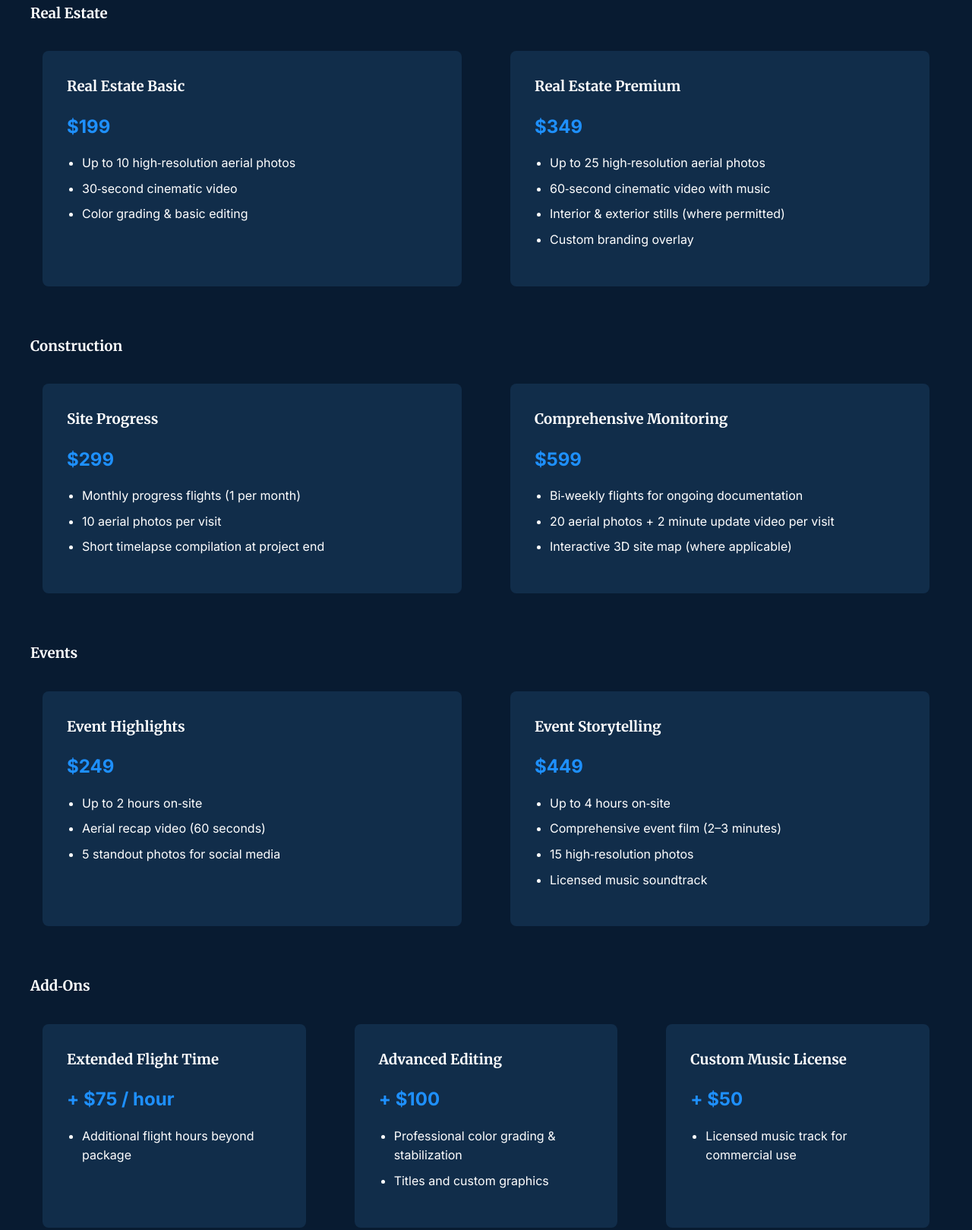
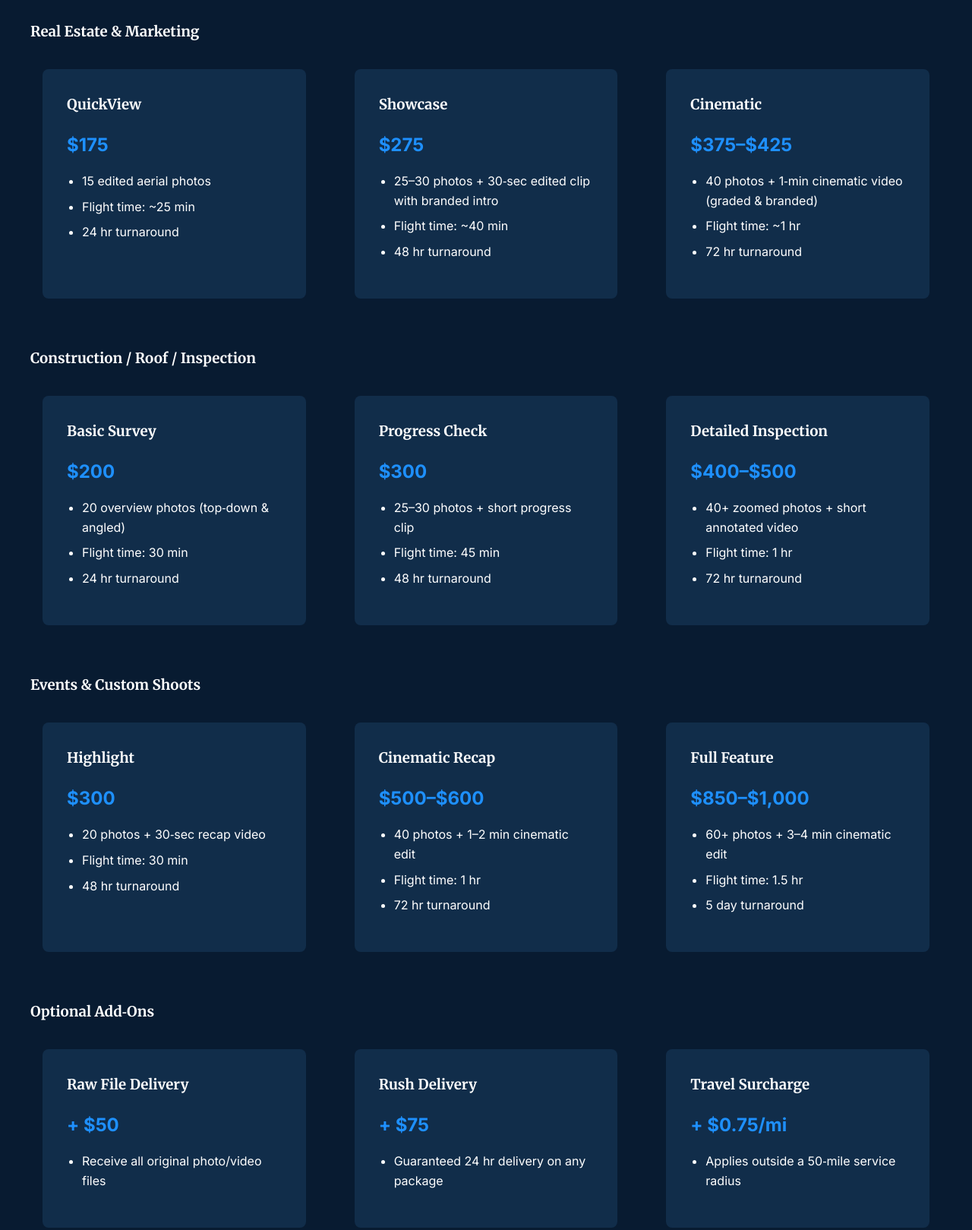
Before and after one commit to whitelinedroneco/whitelinedroneco-site, a plain HTML site: page services.html in a window 1280 px wide. Shown: the part 350-1969 px from the top of the page at 76% size. Drawn offline with Linux system fonts and the light colour scheme.

Commit message:
Add files via upload

```diff
--- a/assets/css/styles.css
+++ b/assets/css/styles.css
@@ -48,8 +48,10 @@ header {
   margin: 0 auto;
 }
 
+/* Increase the size of the logo in the navigation bar. A taller logo
+   helps it stand out without overwhelming the nav. */
 .logo img {
-  height: 48px;
+  height: 72px;
 }
 
 nav {
--- a/services.html
+++ b/services.html
@@ -32,103 +32,127 @@
         <h2 class="section-title">Our Packages</h2>
         <p style="text-align:center; max-width:800px; margin:0 auto 3rem auto;">We offer flexible packages to fit the needs of real estate agents, builders, and event planners. Each listing below includes example pricing and deliverables—contact us for a custom quote tailored to your project.</p>
 
-        <h3 style="font-family:'Merriweather', serif;">Real Estate</h3>
+        <h3 style="font-family:'Merriweather', serif;">Real Estate &amp; Marketing</h3>
         <div class="services-grid">
           <div class="card">
-            <h3>Real Estate Basic</h3>
-            <p class="price">$199</p>
+            <h3>QuickView</h3>
+            <p class="price">$175</p>
             <ul>
-              <li>Up to 10 high‑resolution aerial photos</li>
-              <li>30‑second cinematic video</li>
-              <li>Color grading &amp; basic editing</li>
+              <li>15 edited aerial photos</li>
+              <li>Flight time: ~25&nbsp;min</li>
+              <li>24&nbsp;hr turnaround</li>
             </ul>
           </div>
           <div class="card">
-            <h3>Real Estate Premium</h3>
-            <p class="price">$349</p>
+            <h3>Showcase</h3>
+            <p class="price">$275</p>
             <ul>
-              <li>Up to 25 high‑resolution aerial photos</li>
-              <li>60‑second cinematic video with music</li>
-              <li>Interior &amp; exterior stills (where permitted)</li>
-              <li>Custom branding overlay</li>
+              <li>25–30 photos + 30‑sec edited clip with branded intro</li>
+              <li>Flight time: ~40&nbsp;min</li>
+              <li>48&nbsp;hr turnaround</li>
+            </ul>
+          </div>
+          <div class="card">
+            <h3>Cinematic</h3>
+            <p class="price">$375–$425</p>
+            <ul>
+              <li>40 photos + 1‑min cinematic video (graded &amp; branded)</li>
+              <li>Flight time: ~1&nbsp;hr</li>
+              <li>72&nbsp;hr turnaround</li>
             </ul>
           </div>
         </div>
 
-        <h3 style="font-family:'Merriweather', serif; margin-top:3rem;">Construction</h3>
+        <h3 style="font-family:'Merriweather', serif; margin-top:3rem;">Construction / Roof / Inspection</h3>
         <div class="services-grid">
           <div class="card">
-            <h3>Site Progress</h3>
-            <p class="price">$299</p>
+            <h3>Basic Survey</h3>
+            <p class="price">$200</p>
             <ul>
-              <li>Monthly progress flights (1 per month)</li>
-              <li>10 aerial photos per visit</li>
-              <li>Short timelapse compilation at project end</li>
+              <li>20 overview photos (top‑down &amp; angled)</li>
+              <li>Flight time: 30&nbsp;min</li>
+              <li>24&nbsp;hr turnaround</li>
             </ul>
           </div>
           <div class="card">
-            <h3>Comprehensive Monitoring</h3>
-            <p class="price">$599</p>
+            <h3>Progress Check</h3>
+            <p class="price">$300</p>
             <ul>
-              <li>Bi‑weekly flights for ongoing documentation</li>
-              <li>20 aerial photos + 2 minute update video per visit</li>
-              <li>Interactive 3D site map (where applicable)</li>
+              <li>25–30 photos + short progress clip</li>
+              <li>Flight time: 45&nbsp;min</li>
+              <li>48&nbsp;hr turnaround</li>
+            </ul>
+          </div>
+          <div class="card">
+            <h3>Detailed Inspection</h3>
+            <p class="price">$400–$500</p>
+            <ul>
+              <li>40+ zoomed photos + short annotated video</li>
+              <li>Flight time: 1&nbsp;hr</li>
+              <li>72&nbsp;hr turnaround</li>
             </ul>
           </div>
         </div>
 
-        <h3 style="font-family:'Merriweather', serif; margin-top:3rem;">Events</h3>
+        <h3 style="font-family:'Merriweather', serif; margin-top:3rem;">Events &amp; Custom Shoots</h3>
         <div class="services-grid">
           <div class="card">
-            <h3>Event Highlights</h3>
-            <p class="price">$249</p>
+            <h3>Highlight</h3>
+            <p class="price">$300</p>
             <ul>
-              <li>Up to 2 hours on‑site</li>
-              <li>Aerial recap video (60 seconds)</li>
-              <li>5 standout photos for social media</li>
+              <li>20 photos + 30‑sec recap video</li>
+              <li>Flight time: 30&nbsp;min</li>
+              <li>48&nbsp;hr turnaround</li>
             </ul>
           </div>
           <div class="card">
-            <h3>Event Storytelling</h3>
-            <p class="price">$449</p>
+            <h3>Cinematic Recap</h3>
+            <p class="price">$500–$600</p>
             <ul>
-              <li>Up to 4 hours on‑site</li>
-              <li>Comprehensive event film (2–3 minutes)</li>
-              <li>15 high‑resolution photos</li>
-              <li>Licensed music soundtrack</li>
+              <li>40 photos + 1–2&nbsp;min cinematic edit</li>
+              <li>Flight time: 1&nbsp;hr</li>
+              <li>72&nbsp;hr turnaround</li>
+            </ul>
+          </div>
+          <div class="card">
+            <h3>Full Feature</h3>
+            <p class="price">$850–$1,000</p>
+            <ul>
+              <li>60+ photos + 3–4&nbsp;min cinematic edit</li>
+              <li>Flight time: 1.5&nbsp;hr</li>
+              <li>5&nbsp;day turnaround</li>
             </ul>
           </div>
         </div>
 
-        <h3 style="font-family:'Merriweather', serif; margin-top:3rem;">Add‑Ons</h3>
+        <h3 style="font-family:'Merriweather', serif; margin-top:3rem;">Optional Add‑Ons</h3>
         <div class="services-grid">
           <div class="card">
-            <h3>Extended Flight Time</h3>
-            <p class="price">+ $75 / hour</p>
+            <h3>Raw File Delivery</h3>
+            <p class="price">+ $50</p>
             <ul>
-              <li>Additional flight hours beyond package</li>
+              <li>Receive all original photo/video files</li>
             </ul>
           </div>
           <div class="card">
-            <h3>Advanced Editing</h3>
-            <p class="price">+ $100</p>
+            <h3>Rush Delivery</h3>
+            <p class="price">+ $75</p>
             <ul>
-              <li>Professional color grading &amp; stabilization</li>
-              <li>Titles and custom graphics</li>
+              <li>Guaranteed 24&nbsp;hr delivery on any package</li>
             </ul>
           </div>
           <div class="card">
-            <h3>Custom Music License</h3>
-            <p class="price">+ $50</p>
+            <h3>Travel Surcharge</h3>
+            <p class="price">+ $0.75/mi</p>
             <ul>
-              <li>Licensed music track for commercial use</li>
+              <li>Applies outside a 50‑mile service radius</li>
             </ul>
           </div>
           <div class="card">
-            <h3>Social Media Teaser</h3>
-            <p class="price">+ $75</p>
+            <h3>Night Operations</h3>
+            <p class="price">+ $125</p>
             <ul>
-              <li>15‑second vertical teaser for reels</li>
+              <li>After‑dark flights under Part 107 waiver</li>
             </ul>
           </div>
         </div>
@@ -136,11 +160,17 @@
         <h3 style="font-family:'Merriweather', serif; margin-top:3rem;">Break‑Even Goal</h3>
         <div class="services-grid">
           <div class="card">
-            <h3>Maximize Your ROI</h3>
-            <p>We believe your investment in aerial imagery should pay for itself. Our break‑even goal is simple: deliver visuals that add tangible value—whether that’s selling your listing faster, impressing clients with detailed site updates, or captivating guests with unforgettable event footage. Talk to us about how our services can improve your bottom line.</p>
+            <h3>$2,500 Startup Recovery</h3>
+            <p>Our investment target is to recover $2,500 in startup costs. Based on estimated profit per package (after minor costs):</p>
+            <ul>
+              <li>$175 package ≈ $150 profit → about 17 jobs to break even</li>
+              <li>$300 package ≈ $275 profit → about 9 jobs to break even</li>
+              <li>$500 package ≈ $475 profit → about 6 jobs to break even</li>
+            </ul>
+            <p>Aim for 2–3 mid‑tier ($300) shoots per week to recover startup costs in roughly 3–4 weeks.</p>
           </div>
         </div>
-        <p style="font-size:0.9rem; margin-top:2rem; text-align:center;">Prices shown are estimates. Final quotes may vary based on location, travel distance, and specific project requirements.</p>
+        <p style="font-size:0.9rem; margin-top:2rem; text-align:center;">Prices shown are estimates. Final quotes may vary based on location, travel distance, and project specifics.</p>
       </div>
     </section>
   </main>
```
Also changed, not shown: portfolio.html (+13 -13 lines), assets/img/decorative-line.png (added), assets/img/portfolio1.jpg (added), assets/img/portfolio2.jpg (added), assets/img/portfolio3.jpg (added), assets/img/portfolio4.jpg (added), assets/img/portfolio5.jpg (added), assets/img/portfolio6.jpg (added), 1 other file.
